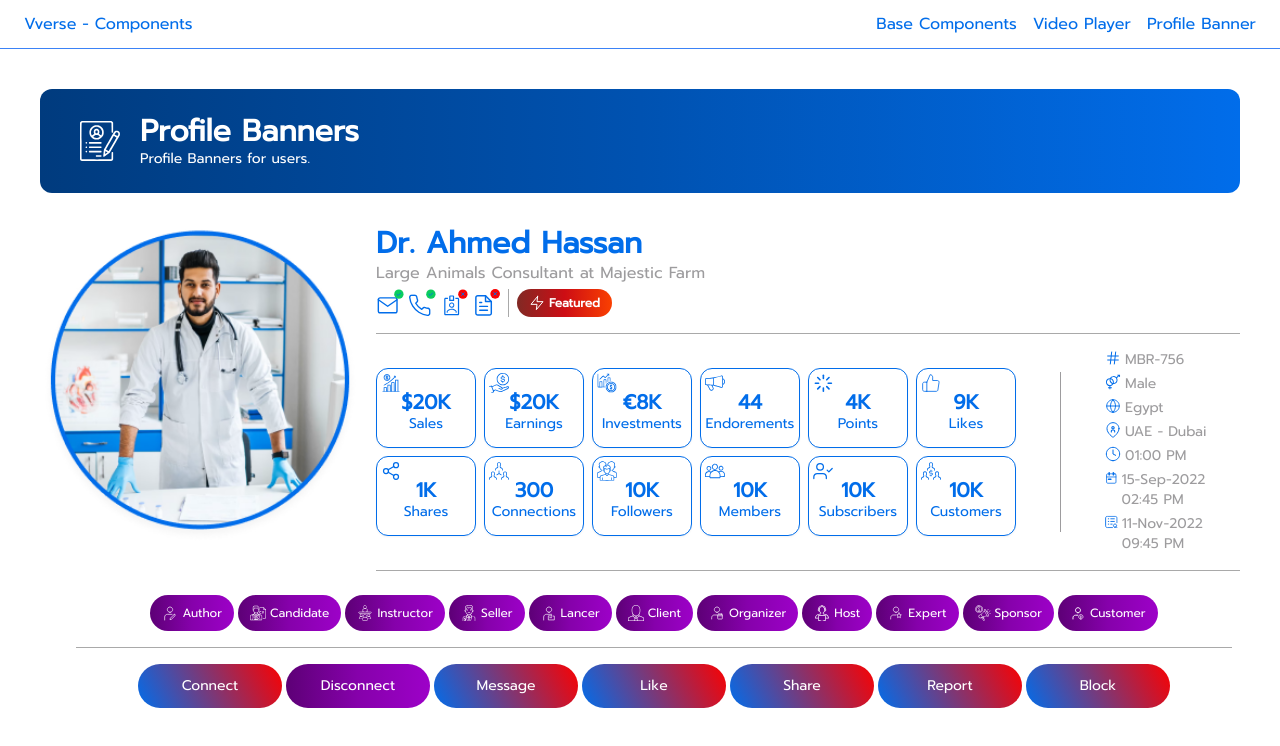
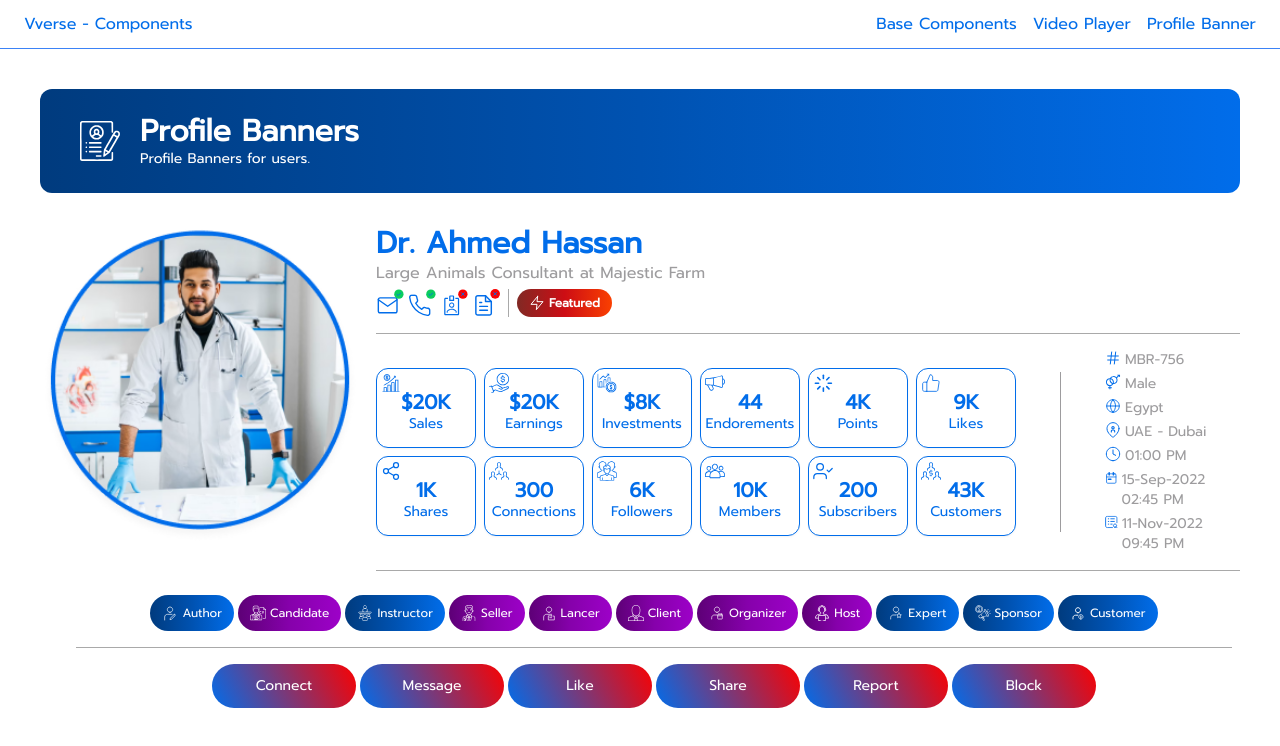
Before and after one commit to RabGH/vverse-components, a Next.js app: page /profileBanner in a window 1280 px wide. Shown: the top 746 px of the page. Built offline with nearby package versions, Linux system fonts and the light colour scheme.

Commit message:
creating modular data & component profile data

```diff
--- a/app/(dashboard)/(routes)/baseComponents/page.tsx
+++ b/app/(dashboard)/(routes)/baseComponents/page.tsx
@@ -12,7 +12,6 @@ import {
   ArrowDownAZ,
   Megaphone,
   CalendarDays,
-  AxeIcon,
 } from "lucide-react";
 
 import { Button } from "@/components/ui/button";
@@ -51,7 +50,6 @@ import {
   IconCustomers,
 } from "@/components/icons/logo-icons";
 import { VBadges } from "@/components/test/v-badge";
-import { categories } from "@/constants";
 import { FilterOutlineLarge } from "@/components/filters/lg-outline-filter";
 import { FilterFilledLarge } from "@/components/filters/lg-filled-filter";
 import { FilterFilledSmall } from "@/components/filters/sm-filled-filter";
@@ -64,6 +62,8 @@ import { DialogVInputAnnouncement } from "@/components/dialogs/dialog-v-announce
 import { CalendarDemo } from "@/components/calendars/default-calendar";
 import { DatePickerWithRange } from "@/components/calendars/range-calendar";
 import { VDataPoint } from "@/components/data-points/v-data-points";
+
+import { categories } from "@/backend-data-test";
 
 export default function ButtonPage() {
   const [isLoading, setIsLoading] = useState(false);
--- /dev/null
+++ b/backend-data-test.ts
@@ -0,0 +1,77 @@
+export const UserRoles = {
+  partOf: {
+    author: true,
+    candidate: false,
+    instructor: true,
+    seller: false,
+    lancer: false,
+    client: false,
+    organizer: false,
+    host: false,
+    expert: true,
+    sponsor: true,
+    customer: true,
+  },
+};
+
+export const partOf = {
+  author: UserRoles.partOf.author,
+  candidate: UserRoles.partOf.candidate,
+  instructor: UserRoles.partOf.instructor,
+  seller: UserRoles.partOf.seller,
+  lancer: UserRoles.partOf.lancer,
+  client: UserRoles.partOf.client,
+  organizer: UserRoles.partOf.organizer,
+  host: UserRoles.partOf.host,
+  expert: UserRoles.partOf.expert,
+  sponsor: UserRoles.partOf.sponsor,
+  customer: UserRoles.partOf.customer,
+};
+
+export const categories = [
+  {
+    value: "category1",
+    label: "Category1",
+  },
+  {
+    value: "category2",
+    label: "Category2",
+  },
+  {
+    value: "category3",
+    label: "Category3",
+  },
+  {
+    value: "category4",
+    label: "Category4",
+  },
+  {
+    value: "category5",
+    label: "Category5",
+  },
+];
+
+export const userInfoData = {
+  id: "MBR-756",
+  gender: "Male",
+  country: "Egypt",
+  location: "UAE - Dubai",
+  time: "01:00 PM",
+  calendar: "15-Sep-2022 02:45 PM",
+  lastSeen: "11-Nov-2022 09:45 PM",
+};
+
+export const vNationUserData = {
+  sales: 20000,
+  earnings: 20000,
+  investments: 7500,
+  endorsements: 44,
+  points: 3500,
+  likes: 9000,
+  shares: 1100,
+  connections: 300,
+  followers: 5600,
+  members: 10200,
+  subscribers: 200,
+  customers: 43300,
+};
--- a/components/profile-banners/master-banner/user-interact.tsx
+++ b/components/profile-banners/master-banner/user-interact.tsx
@@ -2,15 +2,22 @@ import React from "react";
 
 import { Button } from "@/components/ui/button";
 
-const UserInteraction = () => {
+interface UserInteractionProps {
+  isConnected?: boolean;
+}
+
+const UserInteraction = ({ isConnected }: UserInteractionProps) => {
   return (
     <div className="flex-1 flex flex-wrap justify-center items-center gap-1">
-      <Button variant="bannerBlueRed" size="banner">
-        Connect
-      </Button>
-      <Button variant="userPurple" size="banner">
-        Disconnect
-      </Button>
+      {isConnected ? (
+        <Button variant="userPurple" size="banner">
+          Disconnect
+        </Button>
+      ) : (
+        <Button variant="bannerBlueRed" size="banner">
+          Connect
+        </Button>
+      )}
       <Button variant="bannerBlueRed" size="banner">
         Message
       </Button>
--- a/components/profile-banners/v-guide/user-data-table.tsx
+++ b/components/profile-banners/v-guide/user-data-table.tsx
@@ -17,52 +17,81 @@ import {
   IconUserCheck,
 } from "@/components/icons/logo-icons";
 import UserInfoBox from "./user-info-box";
+import { userInfoData } from "@/backend-data-test";
 
 interface UserDataTable {
   isLoading: boolean;
+  sales: number;
+  earnings: number;
+  investments: number;
+  endorsements: number;
+  points: number;
+  likes: number;
+  shares: number;
+  connections: number;
+  followers: number;
+  members: number;
+  subscribers: number;
+  customers: number;
+  currency: string;
 }
 
-const UserDataTable = ({ isLoading }: UserDataTable) => {
+const UserDataTable = ({
+  isLoading,
+  sales,
+  earnings,
+  investments,
+  endorsements,
+  points,
+  likes,
+  shares,
+  connections,
+  followers,
+  members,
+  subscribers,
+  customers,
+  currency,
+}: UserDataTable) => {
   return (
     <>
       <div className="flex flex-row gap-10 items-center justify-left">
         <section className="flex flex-col items-center gap-2">
           <div className="flex flex-row gap-2">
             <VDataPoint
-              number={20000}
+              number={sales}
               description={"Sales"}
               icon={IconSalesGraph}
               isLoading={isLoading}
-              currency="$"
+              currency={currency}
             />
             <VDataPoint
-              number={20000}
+              number={earnings}
               description={"Earnings"}
               icon={IconEarn}
               isLoading={isLoading}
-              currency="$"
+              currency={currency}
             />
             <VDataPoint
-              number={7500}
+              number={investments}
               description={"Investments"}
               icon={IconGraphDollar}
               isLoading={isLoading}
-              currency="€"
+              currency={currency}
             />
             <VDataPoint
-              number={44}
+              number={endorsements}
               description={"Endorements"}
               icon={IconBullHorn}
               isLoading={isLoading}
             />
             <VDataPoint
-              number={3500}
+              number={points}
               description={"Points"}
               icon={IconLoader}
               isLoading={isLoading}
             />
             <VDataPoint
-              number={9000}
+              number={likes}
               description={"Likes"}
               icon={IconThumbsUpBtn}
               isLoading={isLoading}
@@ -70,37 +99,37 @@ const UserDataTable = ({ isLoading }: UserDataTable) => {
           </div>
           <div className="flex flex-row gap-2">
             <VDataPoint
-              number={1100}
+              number={shares}
               description={"Shares"}
               icon={IconShare}
               isLoading={isLoading}
             />
             <VDataPoint
-              number={300}
+              number={connections}
               description={"Connections"}
               icon={IconConnectionsBtn}
               isLoading={isLoading}
             />
             <VDataPoint
-              number={10000}
+              number={followers}
               description={"Followers"}
               icon={IconFollowers}
               isLoading={isLoading}
             />
             <VDataPoint
-              number={10000}
+              number={members}
               description={"Members"}
               icon={IconMembers}
               isLoading={isLoading}
             />
             <VDataPoint
-              number={10000}
+              number={subscribers}
               description={"Subscribers"}
               icon={IconUserCheck}
               isLoading={isLoading}
             />
             <VDataPoint
-              number={10000}
+              number={customers}
               description={"Customers"}
               icon={IconCustomers}
               isLoading={isLoading}
@@ -111,7 +140,15 @@ const UserDataTable = ({ isLoading }: UserDataTable) => {
           <Separator orientation="vertical" className="h-40 bg-muted mx-1" />
         </div>
         <section className="flex flex-row">
-          <UserInfoBox />
+          <UserInfoBox
+            id={userInfoData.id}
+            gender={userInfoData.gender}
+            country={userInfoData.country}
+            location={userInfoData.location}
+            time={userInfoData.time}
+            calendar={userInfoData.calendar}
+            lastSeen={userInfoData.lastSeen}
+          />
         </section>
       </div>
     </>
--- a/components/profile-banners/v-guide/user-profile-banner.tsx
+++ b/components/profile-banners/v-guide/user-profile-banner.tsx
@@ -5,7 +5,7 @@ import UserDataTable from "./user-data-table";
 import UserTitleBox from "../master-banner/user-title-box";
 import { Separator } from "@/components/ui/separator";
 import { UserAvatar } from "./user-avatar-large";
-import { partOf } from "@/constants";
+import { partOf, vNationUserData } from "@/backend-data-test";
 
 const UserProfileBanner = () => {
   return (
@@ -15,13 +15,28 @@ const UserProfileBanner = () => {
         <div className="space-y-4">
           <UserTitleBox />
           <Separator />
-          <UserDataTable isLoading={false} />
+          <UserDataTable
+            isLoading={false}
+            sales={vNationUserData.sales}
+            earnings={vNationUserData.earnings}
+            investments={vNationUserData.investments}
+            endorsements={vNationUserData.endorsements}
+            points={vNationUserData.points}
+            likes={vNationUserData.likes}
+            shares={vNationUserData.shares}
+            connections={vNationUserData.connections}
+            followers={vNationUserData.followers}
+            members={vNationUserData.members}
+            subscribers={vNationUserData.subscribers}
+            customers={vNationUserData.customers}
+            currency={"$"}
+          />
           <Separator />
         </div>
         <div className="flex flex-col gap-4 justify-center items-center m-2 ml-[-300px]">
-          <UserTags partOf={false} />
+          <UserTags partOf={partOf} />
           <Separator />
-          <UserInteraction />
+          <UserInteraction isConnected={false} />
         </div>
       </div>
     </div>
--- a/components/profile-banners/v-guide/user-tags.tsx
+++ b/components/profile-banners/v-guide/user-tags.tsx
@@ -11,94 +11,72 @@ import {
   IconVHostsBtn,
   UserCustomerDollar,
 } from "@/components/icons/logo-icons";
-import { Badge, BadgeProps } from "@/components/ui/badge";
-import { cn } from "@/lib/utils";
+import { Badge } from "@/components/ui/badge";
 
 interface UserTagProps {
-  variant?: "info" | "infoDorment";
-  partOf: boolean;
+  partOf: Record<string, boolean>;
 }
 
-const UserTags = ({ variant, partOf }: UserTagProps) => {
+const UserTags = ({ partOf }: UserTagProps) => {
+  const roles = [
+    {
+      label: "Author",
+      icon: <IconUsersAuthorBtn className="w-4 h-4" />,
+    },
+    {
+      label: "Candidate",
+      icon: <IconCandidatesBtn className="w-4 h-4" />,
+    },
+    {
+      label: "Instructor",
+      icon: <IconInstructorsBtn className="w-4 h-4" />,
+    },
+    {
+      label: "Seller",
+      icon: <IconSellersBtn className="w-4 h-4" />,
+    },
+    {
+      label: "Lancer",
+      icon: <IconUsersLancersBtn className="w-4 h-4" />,
+    },
+    {
+      label: "Client",
+      icon: <IconClientsBtn className="w-4 h-4" />,
+    },
+    {
+      label: "Organizer",
+      icon: <IconUsersOrganizersBtn className="w-4 h-4" />,
+    },
+    {
+      label: "Host",
+      icon: <IconVHostsBtn className="w-4 h-4" />,
+    },
+    {
+      label: "Expert",
+      icon: <IconUserExpertsBtn className="w-4 h-4" />,
+    },
+    {
+      label: "Sponsor",
+      icon: <IconSponsorsBtn className="w-4 h-4" />,
+    },
+    {
+      label: "Customer",
+      icon: <UserCustomerDollar className="w-4 h-4" />,
+    },
+  ];
+
   return (
     <div className="flex flex-wrap flex-row items-center justify-center gap-1">
-      <Badge
-        size="sm"
-        variant={cn("infoDorment") as BadgeProps["variant"]}
-        icon={<IconUsersAuthorBtn className="w-4 h-4" />}
-      >
-        Author
-      </Badge>
-      <Badge
-        size="sm"
-        variant={cn("infoDorment") as BadgeProps["variant"]}
-        icon={<IconCandidatesBtn className="w-4 h-4" />}
-      >
-        Candidate
-      </Badge>
-      <Badge
-        size="sm"
-        variant={cn("infoDorment") as BadgeProps["variant"]}
-        icon={<IconInstructorsBtn className="w-4 h-4" />}
-      >
-        Instructor
-      </Badge>
-      <Badge
-        size="sm"
-        variant={cn("infoDorment") as BadgeProps["variant"]}
-        icon={<IconSellersBtn className="w-4 h-4" />}
-      >
-        Seller
-      </Badge>
-      <Badge
-        size="sm"
-        variant={cn("infoDorment") as BadgeProps["variant"]}
-        icon={<IconUsersLancersBtn className="w-4 h-4" />}
-      >
-        Lancer
-      </Badge>
-      <Badge
-        size="sm"
-        variant={cn("infoDorment") as BadgeProps["variant"]}
-        icon={<IconClientsBtn className="w-4 h-4" />}
-      >
-        Client
-      </Badge>
-      <Badge
-        size="sm"
-        variant={cn("infoDorment") as BadgeProps["variant"]}
-        icon={<IconUsersOrganizersBtn className="w-4 h-4" />}
-      >
-        Organizer
-      </Badge>
-      <Badge
-        size="sm"
-        variant={cn("infoDorment") as BadgeProps["variant"]}
-        icon={<IconVHostsBtn className="w-4 h-4" />}
-      >
-        Host
-      </Badge>
-      <Badge
-        size="sm"
-        variant={cn("infoDorment") as BadgeProps["variant"]}
-        icon={<IconUserExpertsBtn className="w-4 h-4" />}
-      >
-        Expert
-      </Badge>
-      <Badge
-        size="sm"
-        variant={cn("infoDorment") as BadgeProps["variant"]}
-        icon={<IconSponsorsBtn className="w-4 h-4" />}
-      >
-        Sponsor
-      </Badge>
-      <Badge
-        size="sm"
-        variant={cn("infoDorment") as BadgeProps["variant"]}
-        icon={<UserCustomerDollar className="w-4 h-4" />}
-      >
-        Customer
-      </Badge>
+      {roles.map((role) => (
+        <Badge
+          key={role.label}
+          size="sm"
+          variant={partOf[role.label.toLowerCase()] ? "info" : "infoDorment"}
+          icon={role.icon}
+        >
+          {role.label}
+        </Badge>
+      ))}
     </div>
   );
 };
```
Also changed, not shown: components/profile-banners/v-guide/user-info-box.tsx (+22 -13 lines), constants.ts (+0 -53 lines).
